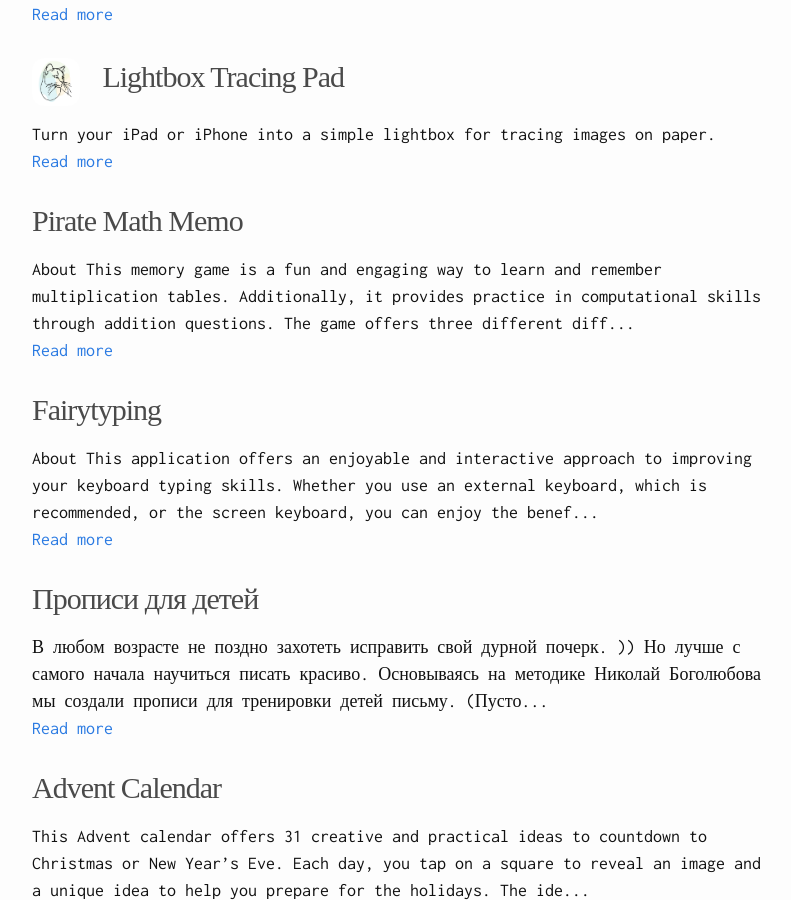
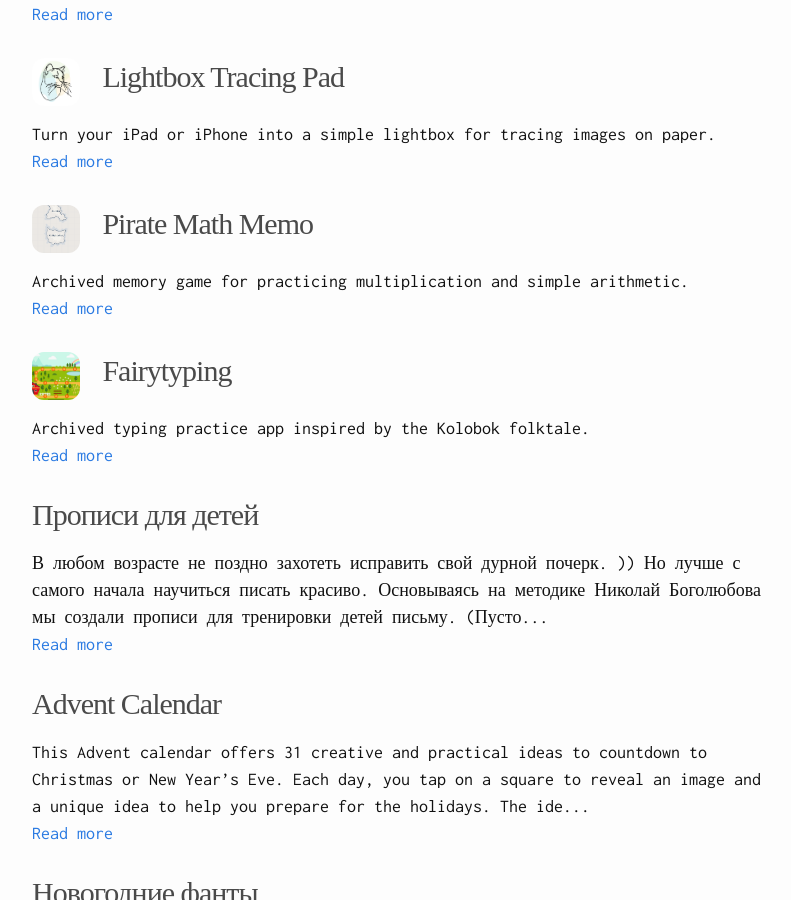
Before and after one commit to handcraftedsoftware/pages, a Jekyll site: the page built from apps.md, in a window 1280 px wide and 900 px high, scrolled down 589 px. Shown: the whole window, without its empty margins (238-1029 px from the left). Built offline with Jekyll 4.4.1, drawn with Linux system fonts in a browser that asks for light colours; some web fonts are replaced.

Commit message:
Archive retired app pages

```diff
--- a/_apps/2021-12-4-fairytyping.md
+++ b/_apps/2021-12-4-fairytyping.md
@@ -1,24 +1,54 @@
 ---
 layout: post
-title:  "Fairytyping"
-date:   2021-12-4
+title: "Fairytyping"
+description: "Archived page for Fairytyping, a playful typing practice app inspired by Kolobok."
+summary: "Archived typing practice app inspired by the Kolobok folktale."
+image: "/assets/images/fairytyping/1.jpg"
+date: 2021-12-04
+hide_date: true
 permalink: /apps/fairytyping
 ---
-<img src="/assets/images/fairytyping/1.jpg" width="200"/>
-<img src="/assets/images/fairytyping/2.jpg" width="200"/>
-<img src="/assets/images/fairytyping/3.jpg" width="200"/>
 
-#### About
+<section class="product-hero">
+  <div class="product-hero-copy">
+    <p class="product-kicker">Archived iOS app</p>
+    <p class="product-hero-line">A playful typing practice app inspired by the Kolobok folktale.</p>
+    <p>
+      Fairytyping was a small educational game for practicing keyboard typing
+      through short exercises and a familiar story-like setting.
+    </p>
+    <p class="trust-note">Archive note: Fairytyping is no longer available on the App Store.</p>
+  </div>
+  <img
+    class="product-hero-image"
+    src="/assets/images/fairytyping/1.jpg"
+    alt="Fairytyping app screenshot"
+  />
+</section>
 
-This application offers an enjoyable and interactive approach to improving your keyboard typing skills. Whether you use an external keyboard, which is recommended, or the screen keyboard, you can enjoy the benefits of the game. The game is inspired by the Russian folktale Kolobok, which adds an element of fun and cultural interest to the experience.
+## What It Was
 
-Through playful gameplay, this application enables you to develop your typing abilities, such as speed and accuracy. The program provides engaging exercises and challenges that motivate users to keep practicing and improving. The use of a beloved folktale as a theme adds an exciting and entertaining twist to the learning process.
+Fairytyping combined typing practice with a playful visual theme inspired by the Russian folktale Kolobok.
 
-Whether you are a beginner or an experienced typist looking to enhance your skills, this application is a fantastic way to develop your typing proficiency. The combination of fun gameplay and effective training methods make it a valuable tool for anyone looking to improve their keyboard typing skills.
+The app was designed as a focused practice space for people learning to type or trying to improve typing fluency.
 
-<a href="https://apps.apple.com/ru/app/fairytyping/id1598729563" style="display: inline-block; margin: 1rem 0;">
-    <img src="/assets/images/download-on-the-app-store-en.svg" width="200"/>
-</a>
+## How It Worked
 
-<img src="/assets/images/fairytyping/4.jpg" width="200"/>
-<img src="/assets/images/fairytyping/5.jpg" width="200"/>
+1. Start a typing exercise.
+2. Type the shown letters or words.
+3. Continue through the playful practice flow.
+4. Use an external keyboard or the on-screen keyboard.
+
+## Screenshots
+
+<div class="phone-screenshot-grid">
+  <img src="/assets/images/fairytyping/1.jpg" alt="Fairytyping start screen screenshot"/>
+  <img src="/assets/images/fairytyping/2.jpg" alt="Fairytyping typing exercise screenshot"/>
+  <img src="/assets/images/fairytyping/3.jpg" alt="Fairytyping game screen screenshot"/>
+</div>
+
+## Historical Note
+
+This page keeps a record of the project as part of the handcrafted.software archive.
+
+Fairytyping is not positioned here as a currently available product.
--- a/_apps/2022-03-05-mathmemo.md
+++ b/_apps/2022-03-05-mathmemo.md
@@ -1,25 +1,54 @@
 ---
 layout: post
-title:  "Pirate Math Memo"
-date:   2022-03-5
+title: "Pirate Math Memo"
+description: "Archived page for Pirate Math Memo, a memory game for practicing multiplication and simple arithmetic."
+summary: "Archived memory game for practicing multiplication and simple arithmetic."
+image: "/assets/images/mathmemo/1.png"
+date: 2022-03-05
+hide_date: true
 permalink: /apps/mathmemo
 ---
-<img src="/assets/images/mathmemo/1.png" width="200"/>
-<img src="/assets/images/mathmemo/2.png" width="200"/>
-<img src="/assets/images/mathmemo/3.png" width="200"/>
 
-#### About
+<section class="product-hero">
+  <div class="product-hero-copy">
+    <p class="product-kicker">Archived iOS app</p>
+    <p class="product-hero-line">A memory game for practicing multiplication and simple arithmetic.</p>
+    <p>
+      Pirate Math Memo was an educational memory game that paired card matching
+      with arithmetic practice in a pirate-themed setting.
+    </p>
+    <p class="trust-note">Archive note: Pirate Math Memo is no longer available on the App Store.</p>
+  </div>
+  <img
+    class="product-hero-image"
+    src="/assets/images/mathmemo/1.png"
+    alt="Pirate Math Memo app screenshot"
+  />
+</section>
 
-This memory game is a fun and engaging way to learn and remember multiplication tables. Additionally, it provides practice in computational skills through addition questions. The game offers three different difficulty levels: easy, medium, and hard, ensuring that children of varying abilities can enjoy and benefit from it. Overall, it is an excellent tool for children to strengthen their math skills while having fun.
+## What It Was
 
-Playing memory games can improve a child's memory and cognitive function. By exercising their memory and concentration, children can enhance their ability to recall and retain information, which can be beneficial in both academic and everyday settings.
+Pirate Math Memo was built as a simple learning game for practicing multiplication tables and addition questions.
 
-Memory games can also help children develop critical thinking and problem-solving skills. In order to succeed in memory games, children must learn to pay attention to details and make connections between different pieces of information. This type of thinking can help children become better learners and more effective problem-solvers.
+The project combined familiar memory-card gameplay with math prompts, so practice could feel more like a small game than a worksheet.
 
-Finally, memory games can be a fun and engaging way to learn new concepts and reinforce existing knowledge. By incorporating educational content, such as multiplication tables or vocabulary words, into a memory game, children can learn and retain information while enjoying themselves at the same time. Overall, memory games are a valuable tool for children's learning and development.
-<a href="https://apps.apple.com/ru/app/math-pirate-memo/id1612944652" style="display: inline-block; margin: 1rem 0;">
-    <img src="/assets/images/download-on-the-app-store-en.svg" width="200"/>
-</a>
+## How It Worked
 
-<img src="/assets/images/mathmemo/4.png" width="200"/>
-<img src="/assets/images/mathmemo/5.png" width="200"/>
+1. Choose a difficulty level.
+2. Match cards in the memory game.
+3. Answer arithmetic prompts during play.
+4. Repeat rounds to practice multiplication and addition.
+
+## Screenshots
+
+<div class="phone-screenshot-grid">
+  <img src="/assets/images/mathmemo/1.png" alt="Pirate Math Memo start screen screenshot"/>
+  <img src="/assets/images/mathmemo/2.png" alt="Pirate Math Memo memory game screenshot"/>
+  <img src="/assets/images/mathmemo/3.png" alt="Pirate Math Memo arithmetic practice screenshot"/>
+</div>
+
+## Historical Note
+
+This page keeps a record of the project as part of the handcrafted.software archive.
+
+Pirate Math Memo is not positioned here as a currently available product.
```
